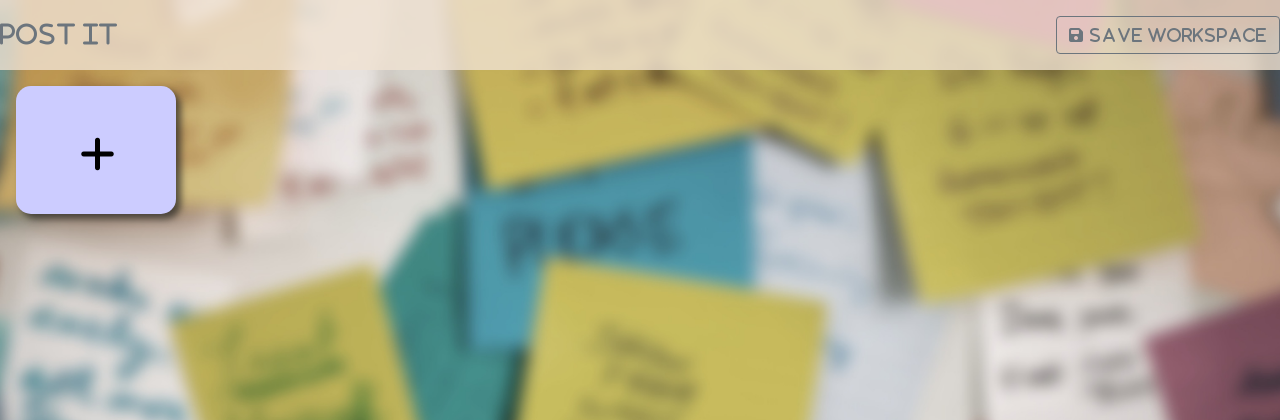
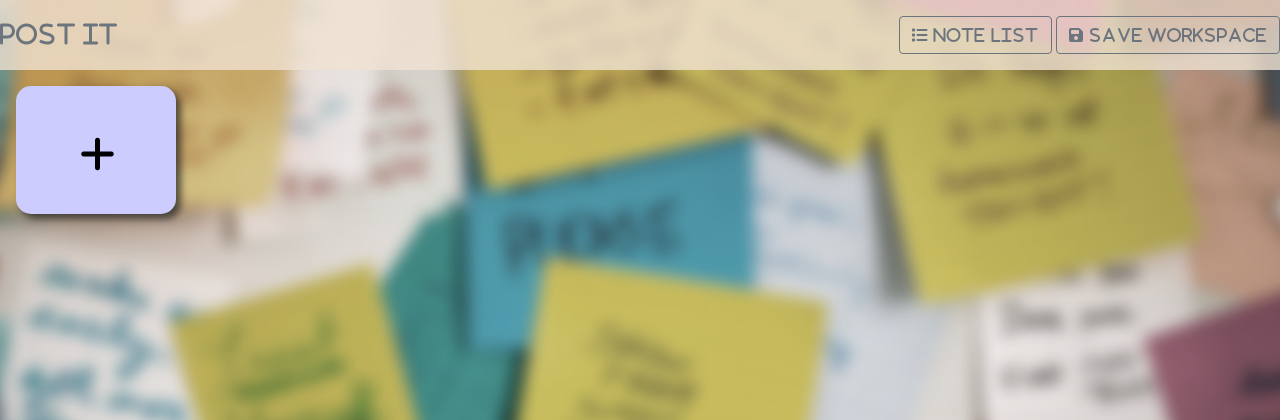
Before and after one commit to yunusdagdlen/Post-it, a Flask app: page / in a window 1280 px wide. Shown: the top 420 px of the page. Run offline with Flask 2, Linux system fonts and the light colour scheme; data comes from the database, SQL or seed files in the repository; data that the repository does not hold is empty; some libraries are stand-ins or nearby versions.

Commit message:
fix table

```diff
--- a/application/templates/index.html
+++ b/application/templates/index.html
@@ -15,8 +15,12 @@
         <a href="/back" class="Header-logo">
             <i class="fa-solid fa-note" style="color:#6C757D;letter-spacing: 1px;font-size: 1.5em">POST IT</i>
         </a>
-        <button class="Header-menu btn btn-outline-secondary" id="show_copy_workspace" onclick="get_workspace_func()"><i
-                class="fa-solid fa-floppy-disk" style="letter-spacing: 1px"> Save Workspace</i></button>
+        <div>
+            <button class="Header-menu btn btn-outline-secondary" onclick="location.href='/workspace_table'"><i
+                    class="fa-solid fa-list" style="letter-spacing: 1px"> Note List</i></button>
+            <button class="Header-menu btn btn-outline-secondary" id="show_copy_workspace" onclick="get_workspace_func()"><i
+                    class="fa-solid fa-floppy-disk" style="letter-spacing: 1px"> Save Workspace</i></button>
+        </div>
     </div>
 </header>
 
```
Also changed, not shown: application/templates/workspace_table.html (+5 -5 lines).
